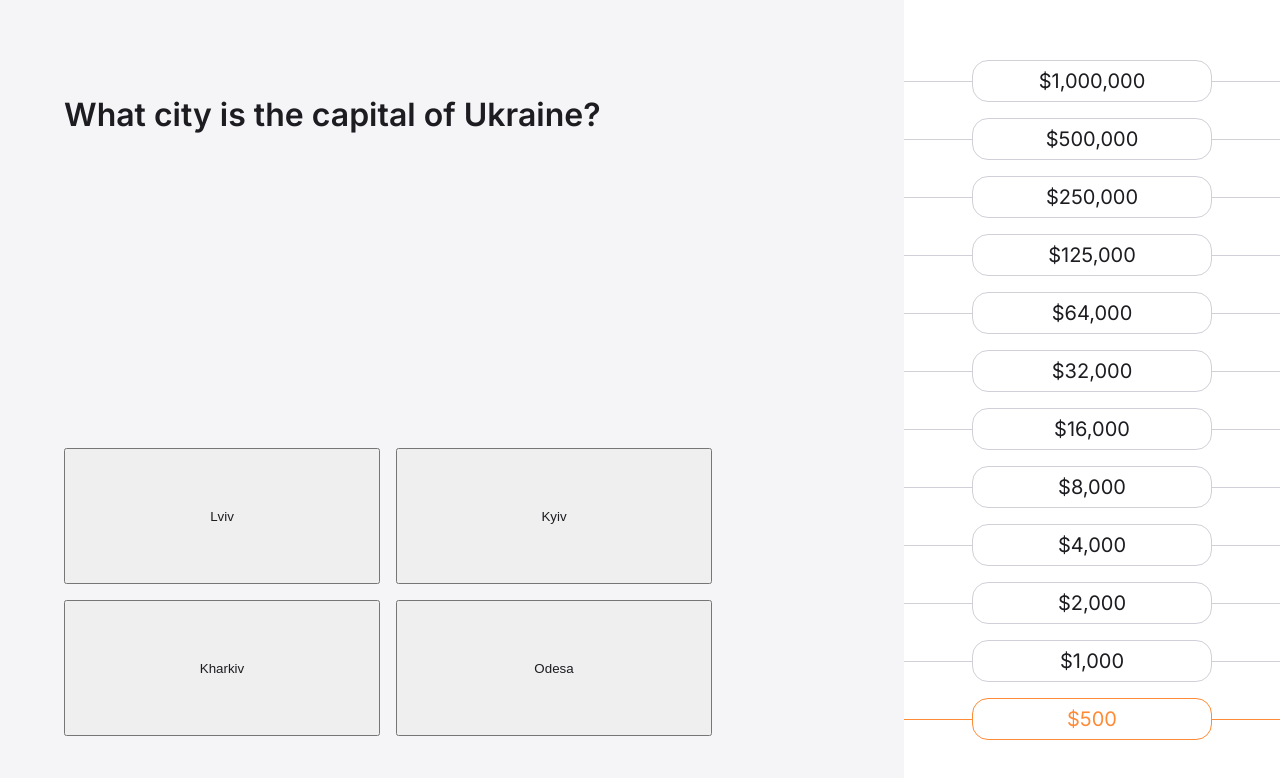
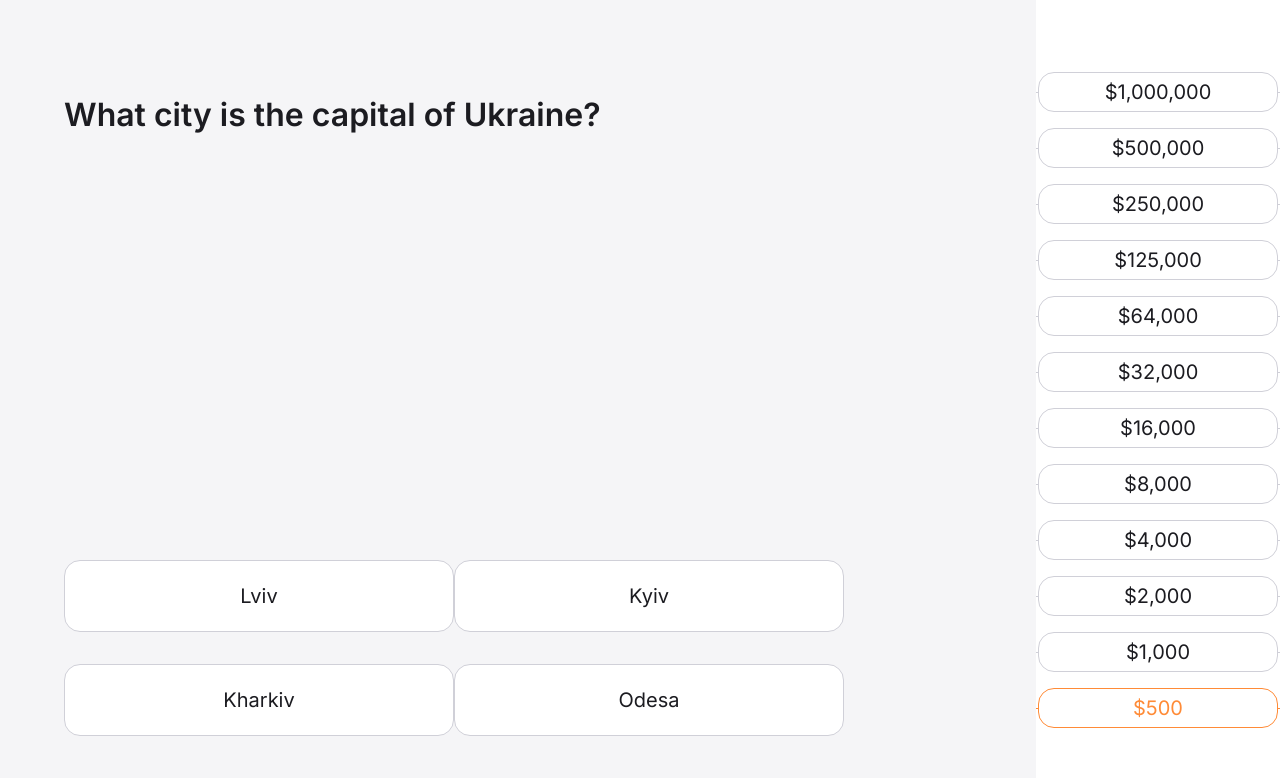
Before and after one commit to mpavlushchenko/test_task_NextJs, a Next.js app: page /millionaire-game in a window 1280 px wide. Shown: the top 778 px of the page. Built offline with nearby package versions, Linux system fonts and the light colour scheme.

Commit message:
task: use RectangleItem

```diff
--- a/src/components/RectangleItem/RectangleItem.module.css
+++ b/src/components/RectangleItem/RectangleItem.module.css
@@ -17,8 +17,20 @@
 .wrapper.active:after {
   background-color: var(--color-orange-100);
 }
+.wrapper.selected:after {
+  background-color: var(--color-orange-100);
+}
+.wrapper.correct:after {
+  background-color: var(--color-green-100);
+}
+.wrapper.wrong:after {
+  background-color: var(--color-red-100);
+}
 
 .item {
+  display: flex;
+  align-items: center;
+  justify-content: center;
   width: 240px;
   padding: 0.5rem 1rem;
   font-size: 20px;
@@ -29,6 +41,21 @@
   border-radius: 1rem;
   z-index: 10;
   background-color: white;
+  cursor: pointer;
+  transition: background-color 0.3s ease;
+}
+
+.md {
+  width: 240px;
+  height: 40px;
+}
+.lg {
+  width: 390px;
+  height: 72px;
+}
+
+.disabled {
+  pointer-events: none;
 }
 
 .active .item {
@@ -39,3 +66,16 @@
   color: var(--color-black-40);
   border-color: var(--color-black-40);
 }
+
+.selected .item {
+  background-color: var(--color-orange-5);
+  border-color: var(--color-orange-100);
+}
+.correct .item {
+  background-color: var(--color-green-5);
+  border-color: var(--color-green-100);
+}
+.wrong .item {
+  background-color: var(--color-red-5);
+  border-color: var(--color-red-100);
+}
--- a/src/components/RectangleItem/RectangleItem.tsx
+++ b/src/components/RectangleItem/RectangleItem.tsx
@@ -3,23 +3,44 @@ import { ReactNode } from 'react';
 import styles from './RectangleItem.module.css';
 import clsx from 'clsx';
 
+type Size = 'md' | 'lg';
 type RectangleItemItemProps = {
   className?: string;
   onClick?: () => void;
   children: ReactNode;
+  size?: Size;
+  disabled?: boolean;
   isActive?: boolean;
   isPassed?: boolean;
+  isSelected?: boolean;
+  isCorrect?: boolean;
+  isWrong?: boolean;
 };
 
-export const RectangleItem = ({ children, onClick, className, isActive, isPassed }: RectangleItemItemProps) => {
+export const RectangleItem = ({
+  children,
+  onClick,
+  disabled,
+  size = 'md',
+  className,
+  isActive,
+  isPassed,
+  isSelected,
+  isCorrect,
+  isWrong,
+}: RectangleItemItemProps) => {
   return (
     <div
       className={clsx(styles.wrapper, {
+        [styles.disabled]: disabled,
         [styles.active]: isActive,
         [styles.passed]: isPassed,
+        [styles.selected]: isSelected,
+        [styles.correct]: isCorrect,
+        [styles.wrong]: isWrong,
       })}
     >
-      <div className={clsx(styles.item, className)} onClick={() => onClick?.()}>
+      <div className={clsx(styles.item, styles[size], className)} onClick={() => onClick?.()}>
         {children}
       </div>
     </div>
--- a/src/features/millionaire-game/GameScreen.module.css
+++ b/src/features/millionaire-game/GameScreen.module.css
@@ -19,21 +19,8 @@
 .answers {
   display: grid;
   grid-template-columns: repeat(2, 1fr);
-  gap: 1rem;
-  height: 50%;
-}
-.answer {
-  color: var(--color-black-100);
-  transition: background-color 0.3s ease;
-}
-.answer.selected {
-  background-color: var(--color-orange-5);
-}
-.answer.correct {
-  background-color: var(--color-green-5);
-}
-.answer.wrong {
-  background-color: var(--color-red-5);
+  height: auto;
+  gap: 2rem 0;
 }
 
 .sidebar {
--- a/src/features/millionaire-game/GameScreen.tsx
+++ b/src/features/millionaire-game/GameScreen.tsx
@@ -1,5 +1,4 @@
 import { useState } from 'react';
-import clsx from 'clsx';
 
 import { Answer, Question } from '@features/millionaire-game/types';
 import { delay } from '@/utils';
@@ -85,19 +84,17 @@ const GameScreen = ({ questions }: { questions: Question[] }) => {
             const isSelected = gameState.selectedAnswer?.text === answer.text;
 
             return (
-              <button
+              <RectangleItem
                 key={answer.text}
-                type="button"
-                className={clsx(styles.answer, {
-                  [styles.selected]: isSelected,
-                  [styles.correct]: isSelected && gameState.answerStatus === 'correct',
-                  [styles.wrong]: isSelected && gameState.answerStatus === 'wrong',
-                })}
+                size="lg"
+                isSelected={isSelected}
+                isCorrect={isSelected && gameState.answerStatus === 'correct'}
+                isWrong={isSelected && gameState.answerStatus === 'wrong'}
                 onClick={() => handleAnswerClick(answer)}
                 disabled={!!gameState.selectedAnswer}
               >
                 {answer.text}
-              </button>
+              </RectangleItem>
             );
           })}
         </section>
```
